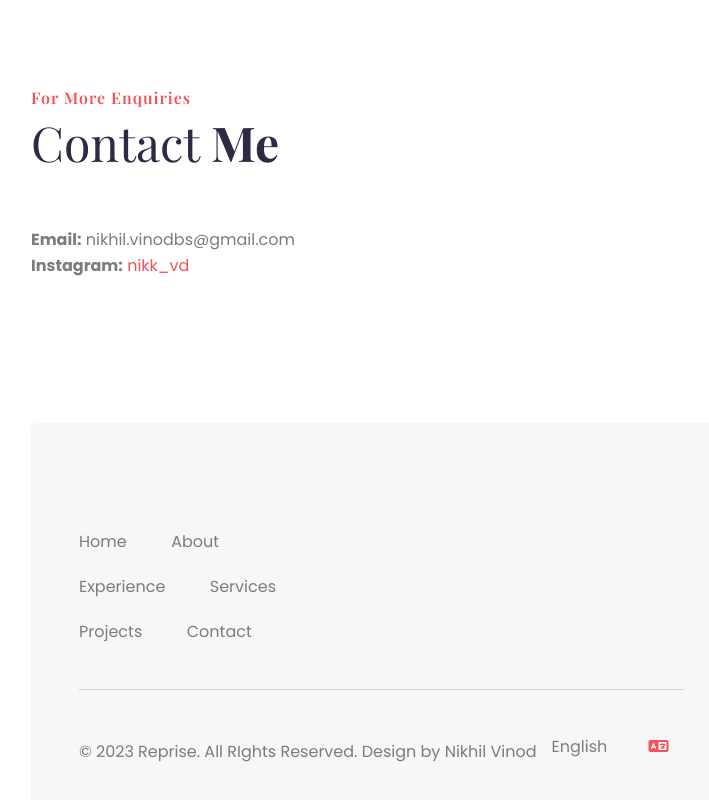
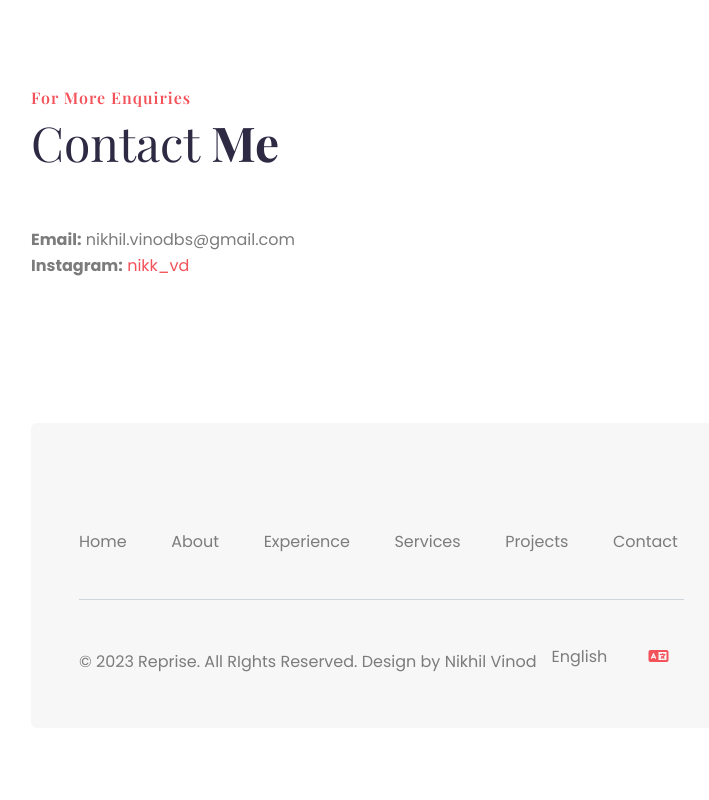
Before and after one commit to nikkvd/Nikk_vd-Static-Website, a plain HTML site: page index.html in a window 1280 px wide. Shown: the part 4268-5068 px from the top of the page, without its empty margins (24-733 px from the left). Drawn offline with nearby package versions, Linux system fonts and the light colour scheme; a web font is replaced by a local one.

Commit message:
Update index.html

```diff
--- a/index.html
+++ b/index.html
@@ -353,7 +353,7 @@ Author URL: http://w3layouts.com
         <div class="col-lg-7">
       </div>
       <div class="row footers14-top no-gutters">
-        <div class="col-lg-6 footer14-nav-left">
+        <div class="col-lg-12 footer14-nav-left">
           <ul class="footer14-nav">
             <li><a href="#home">Home</a></li>
             <li><a href="#about">About</a></li>
```
